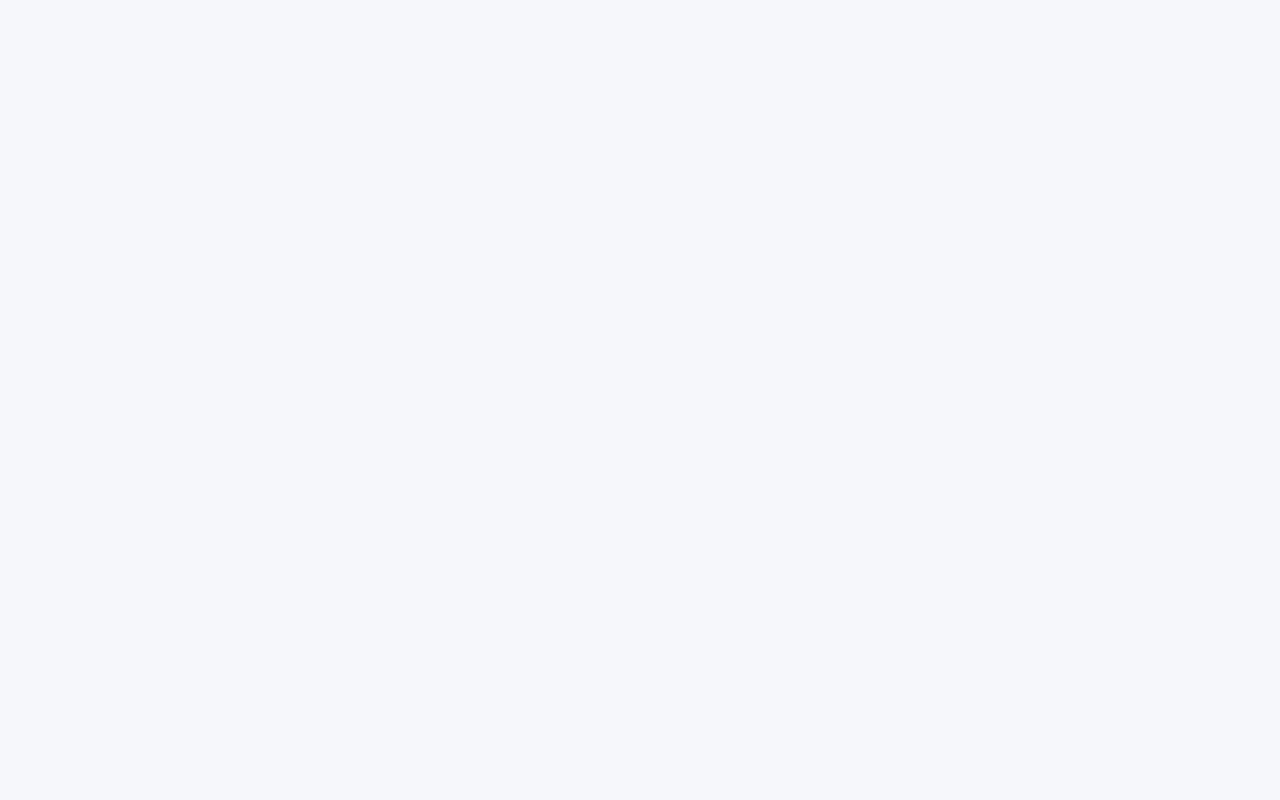
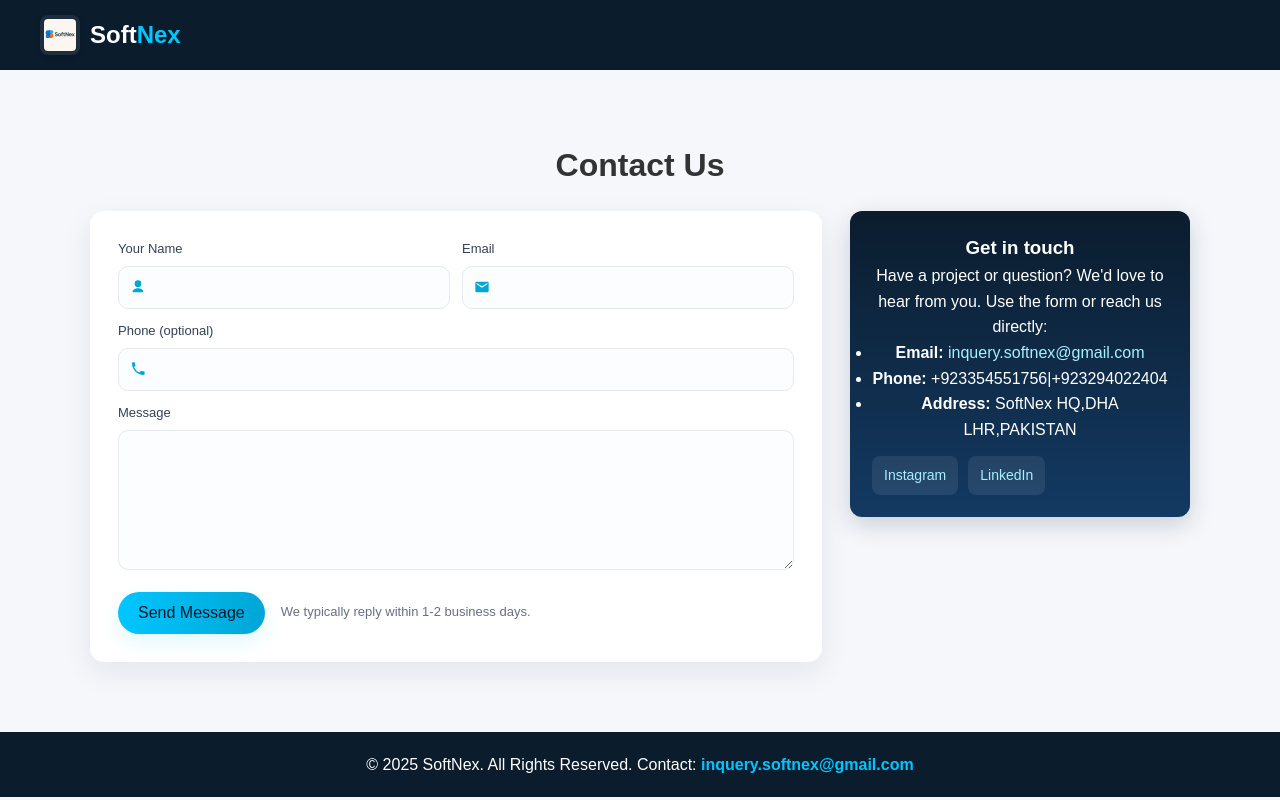
Before and after one commit to azmat88-lhr/SoftNex, a website: page docs/contact.html in a window 1280 px wide. Drawn offline with Linux system fonts and the light colour scheme.

Commit message:
Initial changes in Contact us Form
when user clicks on the get in touch button it will redirrect to the new landing page where it asks for contact information

```diff
--- a/docs/contact.html
+++ b/docs/contact.html
@@ -8,4 +8,84 @@
   <script defer src="index.js"></script>
 </head>
 <body>
+  <header class="navbar">
+    <a href="index.html" class="logo" aria-label="Go to home">
+      <img src="Logo.png" alt="SoftNex logo" class="logo-img" />
+      <div class="brand-text">Soft<span>Nex</span></div>
+    </a>
+  </header>
+
+  <main class="contact-page">
+    <section id="contact" class="contact">
+      <h2>Contact Us</h2>
+      <div class="contact-grid">
+        <div class="contact-card">
+          <form class="contact-form" novalidate>
+            <div class="form-row">
+              <div class="form-group">
+                <label for="name">Your Name</label>
+                <div class="input-wrap">
+                  <svg class="input-icon" viewBox="0 0 24 24" width="16" height="16" aria-hidden="true"><path fill="currentColor" d="M12 12a5 5 0 1 0-5-5 5 5 0 0 0 5 5zm0 2c-4 0-8 2-8 5v1h16v-1c0-3-4-5-8-5z"/></svg>
+                  <input id="name" type="text" name="name" placeholder="" required />
+                </div>
+              </div>
+
+              <div class="form-group">
+                <label for="email">Email</label>
+                <div class="input-wrap">
+                  <svg class="input-icon" viewBox="0 0 24 24" width="16" height="16" aria-hidden="true"><path fill="currentColor" d="M20 4H4a2 2 0 0 0-2 2v12a2 2 0 0 0 2 2h16a2 2 0 0 0 2-2V6a2 2 0 0 0-2-2zm0 4l-8 5L4 8V6l8 5 8-5v2z"/></svg>
+                  <input id="email" type="email" name="email" placeholder="" required />
+                </div>
+              </div>
+            </div>
+
+            <div class="form-row">
+              <div class="form-group">
+                <label for="phone">Phone (optional)</label>
+                <div class="input-wrap">
+                  <svg class="input-icon" viewBox="0 0 24 24" width="16" height="16" aria-hidden="true"><path fill="currentColor" d="M6.6 10.2a15.05 15.05 0 0 0 7.2 7.2l2.2-2.2a1 1 0 0 1 1-.3c1.2.4 2.5.6 3.8.6a1 1 0 0 1 1 1V20a1 1 0 0 1-1 1C10.8 21 3 13.2 3 3a1 1 0 0 1 1-1h2.5a1 1 0 0 1 1 1c0 1.3.2 2.6.6 3.8a1 1 0 0 1-.3 1l-2.2 2.2z"/></svg>
+                  <input id="phone" type="tel" name="phone" placeholder="" />
+                </div>
+              </div>
+            </div>
+
+            <div class="form-row">
+              <div class="form-group full">
+                <label for="message">Message</label>
+                <div class="input-wrap textarea-wrap">
+                  <textarea id="message" name="message" rows="6" placeholder="" required></textarea>
+                </div>
+              </div>
+            </div>
+
+            <div class="form-actions">
+              <button type="submit" class="btn primary">Send Message</button>
+              <div class="help-text">We typically reply within 1-2 business days.</div>
+            </div>
+          </form>
+        </div>
+
+        <aside class="contact-info">
+          <div class="info-card">
+            <h3>Get in touch</h3>
+            <p>Have a project or question? We'd love to hear from you. Use the form or reach us directly:</p>
+            <ul>
+              <li><strong>Email:</strong> <a href="mailto:inquery.softnex@gmail.com">inquery.softnex@gmail.com</a></li>
+              <li><strong>Phone:</strong> +923354551756|+923294022404</li>
+              <li><strong>Address:</strong> SoftNex HQ,DHA LHR,PAKISTAN</li>
+            </ul>
+            <div class="socials">
+              <a href="https://www.instagram.com/softnex.team/" aria-label="Instagram" class="social">Instagram</a>
+              <a href="#" aria-label="LinkedIn" class="social">LinkedIn</a>
+            </div>
+          </div>
+        </aside>
+      </div>
+    </section>
+  </main>
+
+  <footer>
+    <p>© 2025 SoftNex. All Rights Reserved. Contact: <a href="mailto:inquery.softnex@gmail.com">inquery.softnex@gmail.com</a></p>
+  </footer>
+</body>
 </html>
--- a/docs/index.css
+++ b/docs/index.css
@@ -22,6 +22,7 @@ body {
   color: #fff;
   position: sticky;
   top: 0;
+  z-index: 9999;
 }
 
 .logo {
@@ -151,18 +152,59 @@ section h2 {
 }
 
 
-.contact form {
-  max-width: 500px;
-  margin: auto;
+.contact-grid {
+  max-width: 1100px;
+  margin: 0 auto;
+  display: grid;
+  grid-template-columns: 1fr 340px;
+  gap: 28px;
+  align-items: start;
 }
 
-.contact input,
-.contact textarea {
-  width: 100%;
-  padding: 12px;
-  margin: 10px 0;
-  border-radius: 8px;
-  border: 1px solid #ccc;
+.contact-card {
+  background: #ffffff;
+  padding: 28px;
+  border-radius: 14px;
+  box-shadow: 0 10px 30px rgba(16,24,40,0.08);
+}
+
+.contact-info .info-card {
+  background: linear-gradient(180deg, #0b1c2d 0%, #133a63 100%);
+  color: #fff;
+  padding: 22px;
+  border-radius: 12px;
+  box-shadow: 0 8px 24px rgba(11,28,45,0.18);
+}
+.contact-info .info-card h3 {
+  margin-top: 0;
+}
+.contact-info .info-card a { color: #a7f0ff; text-decoration: none; }
+.contact-info .socials { margin-top: 14px; display:flex; gap:10px; }
+.contact-info .social { background: rgba(255,255,255,0.08); color:#fff; padding:8px 12px; border-radius:8px; text-decoration:none; font-size:14px }
+
+.contact-form .form-row { display:flex; gap:12px; }
+.contact-form .form-row .form-group { flex:1; }
+.contact-form .form-group.full { grid-column: 1 / -1; }
+
+.form-group { margin-bottom: 12px; text-align: left; }
+.form-group label { display:block; font-size:13px; color:#344054; margin-bottom:6px; }
+.input-wrap { position:relative; display:flex; align-items:center; }
+.input-wrap input,
+.input-wrap textarea { width:100%; padding:12px 12px 12px 38px; border-radius:10px; border:1px solid #e6e9ef; background:#fbfdff; transition:box-shadow .12s ease, border-color .12s ease; font-size:15px; color:#0b1c2d }
+.input-wrap.textarea-wrap textarea { padding:12px 12px; height:140px; resize:vertical; padding-left:12px }
+.input-icon { position:absolute; left:12px; color:#00a6d6 }
+
+.input-wrap input:focus,
+.input-wrap textarea:focus { outline:none; border-color:#00c6ff; box-shadow:0 6px 18px rgba(0,198,255,0.12) }
+
+.form-actions { display:flex; align-items:center; gap:16px; margin-top:10px }
+.btn.primary { background: linear-gradient(90deg,#00c6ff,#00a6d6); color:#001827; padding:12px 20px; border-radius:999px; border:none; box-shadow:0 8px 20px rgba(0,198,255,0.12); cursor:pointer }
+.btn.primary:hover { transform:translateY(-2px); box-shadow:0 14px 30px rgba(0,198,255,0.16) }
+.help-text { color:#667085; font-size:13px }
+
+@media (max-width: 880px) {
+  .contact-grid { grid-template-columns: 1fr; padding: 0 16px }
+  .contact-info { order: 2 }
 }
 
 /* Footer */
```
